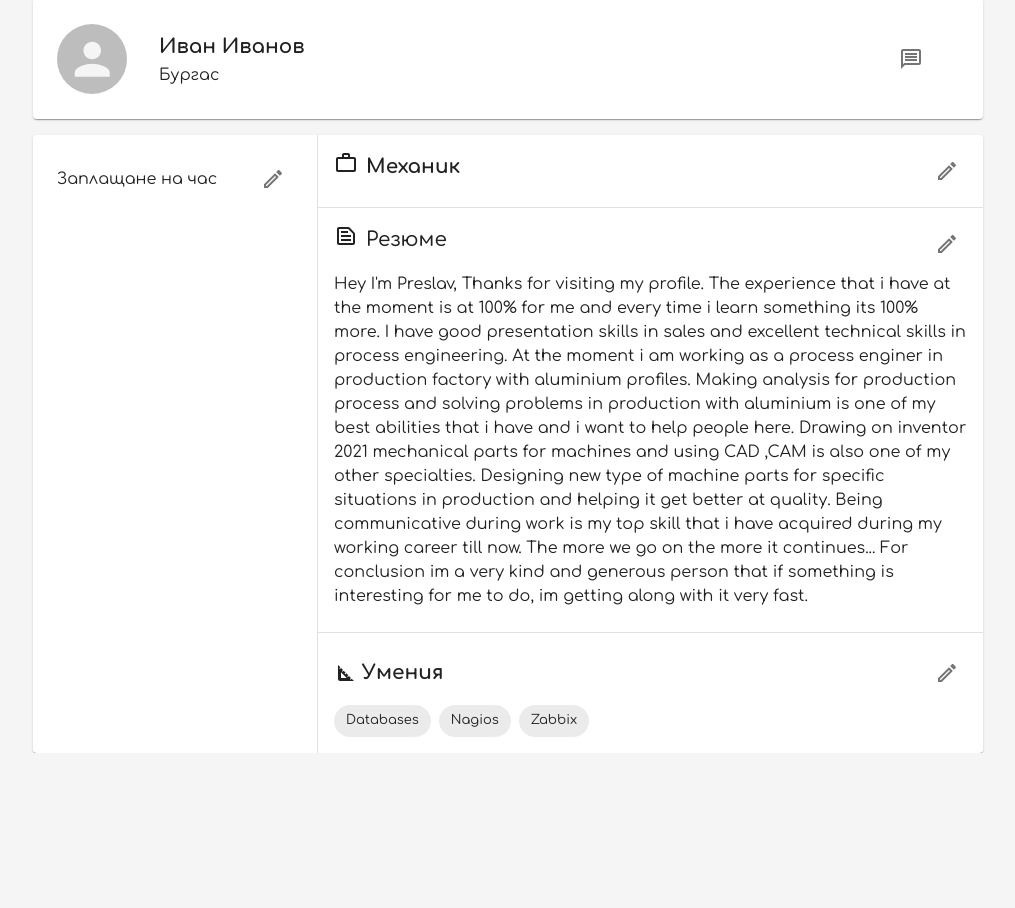
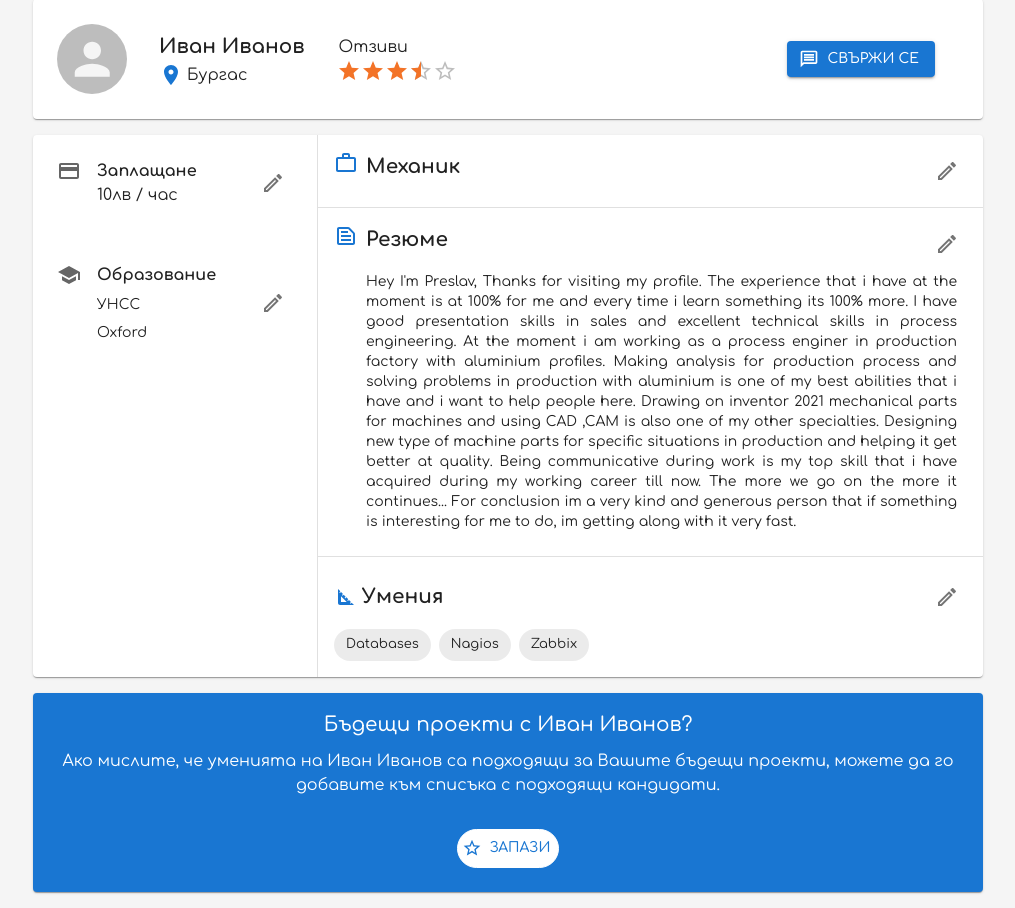
Before and after one commit to borisgarkov/rent_a_hand, a React (Create React App) app: page / in a window 1280 px wide. Shown: the part 145-1053 px from the top of the page, without its empty margins (132-1147 px from the left). Before the commit the page ends 898 px from the top, so only its background shows below. Built offline with nearby package versions, Linux system fonts and the light colour scheme.

Commit message:
Profile page style updated

```diff
--- a/src/components/ProfilePage/ProfilePage.js
+++ b/src/components/ProfilePage/ProfilePage.js
@@ -1,10 +1,14 @@
-import { Avatar, Card, CardContent, CardHeader, Chip, Divider, IconButton, Stack, Typography, Box } from "@mui/material";
+import { Avatar, Card, CardContent, CardHeader, Chip, Divider, IconButton, Stack, Typography, Box, Button, Rating } from "@mui/material";
 
 import MessageOutlinedIcon from '@mui/icons-material/MessageOutlined';
 import WorkOutlineOutlinedIcon from '@mui/icons-material/WorkOutlineOutlined';
 import TextSnippetOutlinedIcon from '@mui/icons-material/TextSnippetOutlined';
 import SquareFootOutlinedIcon from '@mui/icons-material/SquareFootOutlined';
 import EditOutlinedIcon from '@mui/icons-material/EditOutlined';
+import LocationOnIcon from '@mui/icons-material/LocationOn';
+import StarBorderIcon from '@mui/icons-material/StarBorder';
+import PaymentIcon from '@mui/icons-material/Payment';
+import SchoolIcon from '@mui/icons-material/School';
 
 
 const userInfoIconHeadingCssStyle = {
@@ -24,48 +28,75 @@ const EditSection = () => {
     )
 };
 
+const skillsChipOnHoverCssStyle = {
+    '&:hover': { backgroundColor: '#bdbdbd' },
+};
+
 const ProfileHeading = () => {
     return (
-        <Card sx={{ marginTop: { xs: 1, md: 10 }, marginBottom: 2, marginLeft: 'auto', marginRight: 'auto', maxWidth: 950 }}>
+        <Card sx={{ marginTop: { xs: 1, sm: 10 }, marginBottom: 2, marginLeft: 'auto', marginRight: 'auto', maxWidth: 950 }}>
             <Stack sx={{
-                flexDirection: 'row',
+                flexDirection: {
+                    xs: 'column',
+                    sm: 'row',
+                },
                 gap: 4,
-                alignItems: 'center',
+                alignItems: {
+                    xs: 'center',
+                    sm: 'center',
+                },
                 padding: 1,
                 height: {
-                    xs: 80,
-                    md: 120,
+                    sm: 120,
                 }
             }}>
-                <Avatar sx={{ width: 70, height: 70, marginLeft: 2 }} />
+                <Avatar sx={{ width: 70, height: 70, marginLeft: { sm: 2 } }} />
                 <Stack sx={{
                 }}>
                     <Typography variant="h6" sx={{ fontWeight: 'bold' }}>Иван Иванов</Typography>
+                    <Stack sx={{
+                        flexDirection: 'row',
+                        gap: 0.5,
+                    }}>
+                        <LocationOnIcon sx={{ color: 'primary.main' }} size='small' />
                         <Typography variant="body1">Бургас</Typography>
                     </Stack>
-                <IconButton size='large' sx={{ marginLeft: 'auto', marginRight: 5 }}>
-                    <MessageOutlinedIcon fontSize="medium" />
-                </IconButton>
+                </Stack>
+                <Stack sx={{
+                    flexDirection: 'column',
+                    flexGrow: 1,
+                    display: { xs: 'none', sm: 'flex' }
+                }}>
+                    <Typography component="legend">Отзиви</Typography>
+                    <Rating name="read-only" defaultValue={3.5} precision={0.5} readOnly sx={{ color: '#f37327' }} />
+                </Stack>
+                <Button
+                    variant='contained'
+                    startIcon={<MessageOutlinedIcon />}
+                    sx={{ marginLeft: { sm: 'auto' }, marginRight: { sm: 5 } }}
+                >
+                    Свържи се
+                </Button>
             </Stack>
         </Card>
     )
 }
 
-const UserJob = () => {
+const UserJobSection = () => {
     return (
         <Stack sx={{
             flexDirection: 'row',
             alignItems: 'flex-start',
-            ...userInfoIconHeadingCssStyle
+            ...userInfoIconHeadingCssStyle,
         }}>
-            <WorkOutlineOutlinedIcon />
+            <WorkOutlineOutlinedIcon sx={{ color: 'primary.main' }} />
             <Typography variant="h6" sx={{ fontWeight: 'bold', marginBottom: 1 }}>Механик</Typography>
             <EditSection />
         </Stack>
     )
 };
 
-const UserResume = () => {
+const UserResumeSection = () => {
     return (
         <Stack sx={{
             flexDirection: 'column',
@@ -77,11 +108,17 @@ const UserResume = () => {
                 alignItems: 'flex-start',
                 gap: 1,
             }}>
-                <TextSnippetOutlinedIcon />
-                <Typography variant='h6'>Резюме</Typography>
+                <TextSnippetOutlinedIcon sx={{ color: 'primary.main' }} />
+                <Typography fontWeight='bold' variant='h6'>Резюме</Typography>
                 <EditSection />
             </Stack>
-            <Typography variant='body1' sx={{ marginBottom: 1 }}>Hey I'm Preslav,
+            <Typography variant='body2' sx={{
+                marginBottom: 1,
+                textAlign: 'justify',
+                paddingLeft: { sm: '32px' },
+                paddingRight: { sm: '10px' },
+            }}>
+                Hey I'm Preslav,
                 Thanks for visiting my profile.
                 The experience that i have at the moment is at 100% for me and every time i learn something its 100% more.
                 I have good presentation skills in sales and excellent technical skills in process engineering.
@@ -93,11 +130,11 @@ const UserResume = () => {
                 is my top skill that i have acquired during my working career till now. The more we go on the more it continues...
                 For conclusion im a very kind and generous person that if something is interesting for me to do, im getting along with it very fast.
             </Typography>
-        </Stack>
+        </Stack >
     )
 };
 
-const UserSkills = () => {
+const UserSkillsSection = () => {
     return (
         <Stack sx={{
             ...userInfoIconHeadingCssStyle
@@ -107,7 +144,7 @@ const UserSkills = () => {
                 alignItems: 'center',
                 gap: 0.5,
             }}>
-                <SquareFootOutlinedIcon />
+                <SquareFootOutlinedIcon sx={{ color: 'primary.main' }} />
                 <Typography variant="h6" sx={{ fontWeight: 'bold', marginBottom: 1, marginTop: 1 }}>Умения</Typography>
                 <EditSection />
             </Stack>
@@ -116,28 +153,97 @@ const UserSkills = () => {
                 flexWrap: 'wrap',
                 gap: 1,
             }}>
-                <Chip label="Databases" variant="filled" />
-                <Chip label="Nagios" variant="filled" />
-                <Chip label="Zabbix" variant="filled" />
+                <Chip label="Databases" variant="filled" sx={skillsChipOnHoverCssStyle} />
+                <Chip label="Nagios" variant="filled" sx={skillsChipOnHoverCssStyle} />
+                <Chip label="Zabbix" variant="filled" sx={skillsChipOnHoverCssStyle} />
             </Stack>
         </Stack>
     )
 };
 
-const UserSalary = () => {
+const UserSalaryAndEducationSection = () => {
     return (
+        <>
             <Stack sx={{
                 flexDirection: 'row',
                 alignItems: 'center',
-            ...userInfoIconHeadingCssStyle
+                ...userInfoIconHeadingCssStyle,
+                gap: 2,
+                marginBottom: 5,
             }}>
-            <Typography variant='body1'>
-                Заплащане на час
+                <PaymentIcon sx={{ color: '#666666', alignSelf: 'flex-start' }} />
+                <Stack>
+                    <Typography variant='body1' fontWeight='bold'>
+                        Заплащане
                     </Typography>
+                    <Typography variant='body1' >
+                        10лв / час
+                    </Typography>
+                </Stack>
+                <EditSection />
+            </Stack >
+            <Stack sx={{
+                flexDirection: 'row',
+                alignItems: 'center',
+                ...userInfoIconHeadingCssStyle,
+                gap: 2,
+                marginBottom: 5,
+            }}>
+                <SchoolIcon sx={{ color: '#666666', alignSelf: 'flex-start' }} />
+                <Stack spacing={1}>
+                    <Typography variant='body1' fontWeight='bold'>
+                        Образование
+                    </Typography>
+                    <Typography variant='body2'>
+                        УНСС
+                    </Typography>
+                    <Typography variant='body2'>
+                        Oxford
+                    </Typography>
+                </Stack>
                 <EditSection />
             </Stack>
+        </>
     )
 }
+
+const SaveUserToFavourite = () => {
+    return (
+        <Card sx={{
+            maxWidth: 950,
+            margin: 'auto',
+            display: 'flex',
+            flexDirection: 'row',
+            marginBottom: 2,
+            backgroundColor: 'primary.main',
+            textAlign: 'center',
+        }}>
+            <CardContent>
+                <Typography sx={{ color: 'white', marginBottom: 1 }} variant='h6'>
+                    Бъдещи проекти с Иван Иванов?
+                </Typography>
+                <Typography sx={{ color: 'white' }} variant='body1'>
+                    Ако мислите, че уменията на Иван Иванов са подходящи за Вашите бъдещи проекти,
+                    можете да го добавите към списъка с подходящи кандидати.
+                </Typography>
+                <Button
+                    sx={{
+                        backgroundColor: 'white',
+                        border: '1px solid white',
+                        borderRadius: 5,
+                        marginTop: 4,
+                        '&:hover': {
+                            backgroundColor: 'white'
+                        }
+                    }}
+                    startIcon={<StarBorderIcon />}
+                >
+                    Запази
+                </Button>
+            </CardContent>
+        </Card>
+    )
+};
 
 
 export default function ProfilePage() {
@@ -148,13 +254,18 @@ export default function ProfilePage() {
                 maxWidth: 950,
                 margin: 'auto',
                 display: 'flex',
-                flexDirection: 'row'
+                flexDirection: {
+                    xs: 'column-reverse',
+                    md: 'row',
+                },
+
+                marginBottom: 2
             }}>
                 <Stack sx={{
                     padding: 1,
                     flexGrow: 1,
                 }}>
-                    <UserSalary />
+                    <UserSalaryAndEducationSection />
                 </Stack>
 
                 <Divider orientation="vertical" flexItem={true} />
@@ -162,13 +273,16 @@ export default function ProfilePage() {
                 <Stack sx={{
                     flexBasis: '70%',
                 }}>
-                    <UserJob />
+                    <UserJobSection />
                     <Divider />
-                    <UserResume />
+                    <UserResumeSection />
                     <Divider />
-                    <UserSkills />
+                    <UserSkillsSection />
                 </Stack>
             </Card>
+
+            <SaveUserToFavourite />
+
         </>
     )
 }
```
Lines whose indentation alone changed are shown as unchanged.
